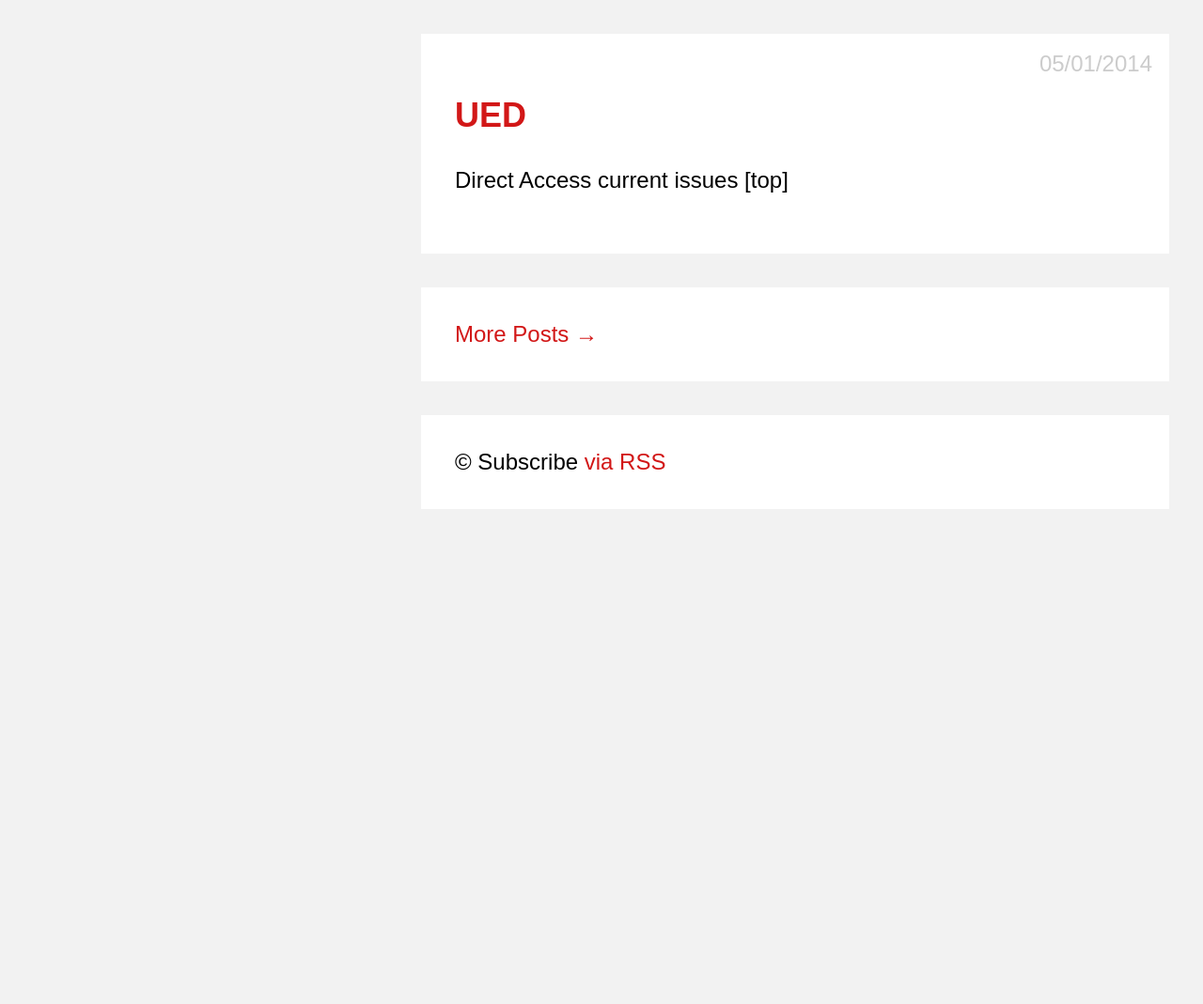
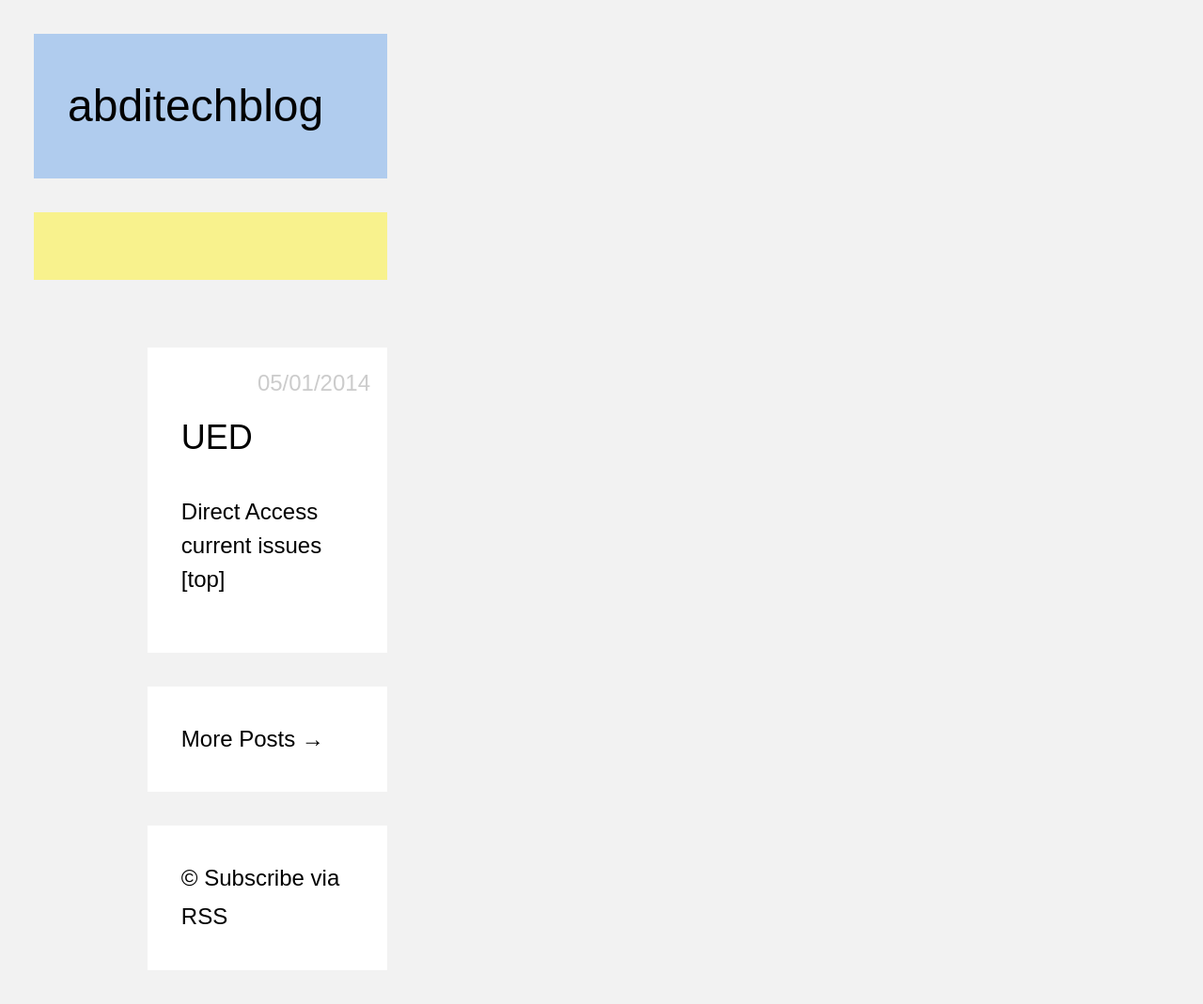
Before and after one commit to Abdul2/abditechblog, a Jekyll site: the page built from index.html, in a window 1280 px wide. Shown: the whole page at 94% size. Built offline with Jekyll 4.4.1, drawn with Linux system fonts in a browser that asks for light colours; before the commit the page ends 900 px from its top, so only the background shows below that.

Commit message:
Update header.html

```diff
--- a/_includes/header.html
+++ b/_includes/header.html
@@ -1,11 +1,11 @@
-<!-- <aside class="main-header">
+ <aside class="main-header">
   <header class="module">
     <h1><a href="/">{{ site.title }}</a></h1>
   </header>
   <div class="module color2">
     {{ site.description }}
   </div>
-  <nav class="module color4">
+<!--  <nav class="module color4">
     <a href="/">Home</a>
     <a href="/about/">About</a>
    <!-- <a href="/contact/">Contact</a> -->
```
